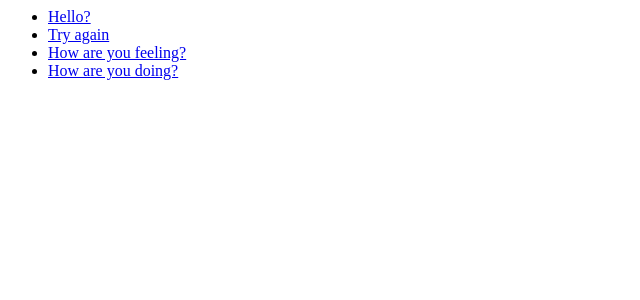
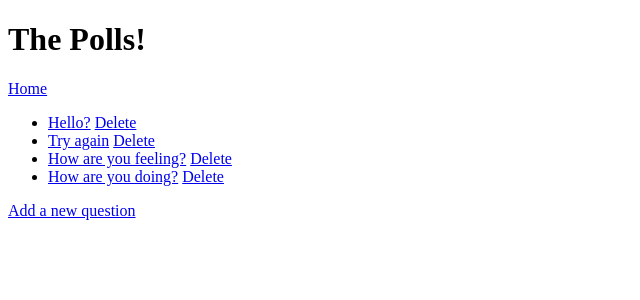
Before and after one commit to NColusso/mysite, a Django app: page /polls/ in a window 1280 px wide. Shown: the top 300 px of the page, without its empty margins (0-640 px from the left). Run offline with Django 3.2, Linux system fonts and the light colour scheme; data comes from the database, SQL or seed files in the repository; both versions use the stored data as it was after the commit.

Commit message:
Feature: Working form to add question and choices to db

```diff
--- a/mysite/settings.py
+++ b/mysite/settings.py
@@ -37,7 +37,8 @@ INSTALLED_APPS = [
     'django.contrib.sessions',
     'django.contrib.messages',
     'django.contrib.staticfiles',
-    'polls.apps.PollsConfig'
+    'polls.apps.PollsConfig',
+    'extra_views',
 ]
 
 MIDDLEWARE = [
--- /dev/null
+++ b/polls/templates/polls/base.html
@@ -0,0 +1,11 @@
+<!doctype html>
+<html>
+  <head>
+    <title>Polls</title>
+  </head>
+  <body>
+    <h1>The Polls!</h1>
+    <a href="{% url 'polls:index' %}">Home</a>
+    {% block content %} {% endblock %}
+  </body>
+</html>
--- a/polls/templates/polls/detail.html
+++ b/polls/templates/polls/detail.html
@@ -1,3 +1,5 @@
+{% extends 'polls/base.html' %}
+  {% block content %}
 <h1>{{ question.question_text }}</h1>
 
 {% if error_message %}
@@ -17,3 +19,4 @@
   {% endfor %}
   <input type="submit" value="Vote" />
 </form>
+{% endblock %}
--- a/polls/templates/polls/index.html
+++ b/polls/templates/polls/index.html
@@ -1,3 +1,11 @@
+{% extends 'polls/base.html' %}
+{% block content %}
+{% if messages %}
+  {% for message in messages %}
+    {{ message }}
+  {% endfor %}
+{% endif %}
+
 {% if latest_question_list %}
 <ul>
   {% for question in latest_question_list %}
@@ -5,9 +13,12 @@
     <a href="{% url 'polls:detail' question.id %}"
       >{{question.question_text}}</a
     >
+    <a href="{% url 'polls:delete' question.id %}">Delete</a>
   </li>
   {% endfor %}
 </ul>
 {% else %}
 <p>No polls are available.</p>
 {% endif %}
+<a href="{% url 'polls:create'  %}">Add a new question</a>
+{% endblock %}
--- a/polls/templates/polls/results.html
+++ b/polls/templates/polls/results.html
@@ -1,3 +1,5 @@
+{% extends 'polls/base.html' %}
+{% block content %}
 <h1>{{ question.question_text }}</h1>
 
 <ul>
@@ -10,3 +12,4 @@
 </ul>
 
 <a href="{% url 'polls:detail' question.id %}">Vote again?</a>
+{% endblock %}
--- a/polls/urls.py
+++ b/polls/urls.py
@@ -6,10 +6,14 @@ app_name = 'polls'
 urlpatterns = [
   # ex: /polls/
   path('', views.IndexView.as_view(), name="index"),
+  # ex: /polls/new
+  path('create/', views.add_question, name="create"),
   #ex: polls/5/
   path('<int:pk>/', views.DetailView.as_view(), name='detail'),
   # ex: /polls/5/results/
   path('<int:pk>/results/', views.ResultsView.as_view(), name='results'),
+  # ex: /polls/5/delete/
+  path('<int:pk>/delete/', views.DeleteView.as_view(), name='delete'),
   # ex: /polls/5/vote/
   path('<int:question_id>/vote/', views.vote, name='vote')
 ]
--- a/polls/views.py
+++ b/polls/views.py
@@ -1,9 +1,13 @@
 from django.http import HttpResponseRedirect
 from django.shortcuts import render, get_object_or_404
-from django.urls import reverse
+from django.urls import reverse, reverse_lazy
 from django.views import generic
+from django.contrib import messages
+from .forms import QuestionForm
 
-from .models import Question
+from extra_views import CreateWithInlinesView, UpdateWithInlinesView, InlineFormSetFactory
+
+from .models import Question, Choice
 
 class IndexView(generic.ListView):
   template_name = 'polls/index.html'
@@ -21,6 +25,53 @@ class ResultsView(generic.DetailView):
   model = Question
   template_name = 'polls/results.html'
 
+class DeleteView(generic.DeleteView):
+  model = Question
+  template_name = 'polls/delete.html'
+  context_object_name = 'total_votes'
+  success_url = reverse_lazy('polls:index')
+
+  def get_total_votes(self):
+    total_votes = 0
+    for choice in Question.choice_set.all:
+      total_votes += choice.votes
+      print(total_votes)
+    return "TEsTING"
+
+  total_votes = get_total_votes
+
+def add_question(request):
+  if request.method == 'POST':
+
+    choices = []
+    choice1 = request.POST.get('choice1')
+    choice2 = request.POST.get('choice2')
+    choice3 = request.POST.get('choice3')
+    choice4 = request.POST.get('choice4')
+    if (choice1):
+      choices.append(choice1)
+    if (choice2):
+      choices.append(choice2)
+    if (choice3):
+      choices.append(choice3)
+    if (choice4):
+      choices.append(choice4)
+
+    question_form = QuestionForm(request.POST, instance=Question())
+
+    if question_form.is_valid():
+      new_question = question_form.save()
+      print(new_question.id)
+      for c in choices:
+        Choice.objects.create(choice_text=c, question=new_question)
+      return HttpResponseRedirect('/polls/')
+
+  else:
+    question_form = QuestionForm(request.POST, instance=Question())
+    return render(request, 'polls/create.html', {'q_form': question_form})
+
+
+
 def vote(request, question_id):
   question = get_object_or_404(Question, pk=question_id)
   try:
```
Also changed, not shown: polls/admin.py (+13 -2 lines), polls/forms.py (added, +11 -0 lines), polls/templates/polls/create.html (added, +19 -0 lines), polls/templates/polls/delete.html (added, +14 -0 lines), db.sqlite3.
